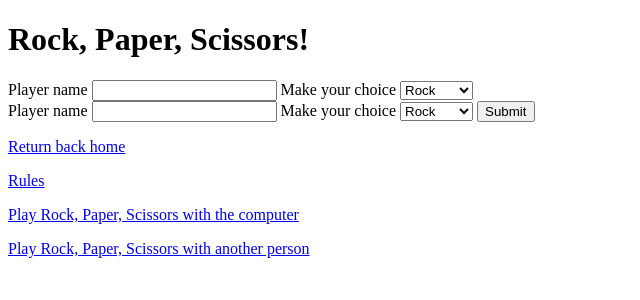
After one commit to AS-Brown/RPS_Homework, a Flask app: page /multiplayer in a window 1280 px wide. The commit adds this page. Shown: the top 300 px of the page, without its empty margins (0-640 px from the left). Run offline with Flask 2, Linux system fonts and the light colour scheme.

Commit message:
with multiplayer

```diff
--- a/controllers/controller.py
+++ b/controllers/controller.py
@@ -1,11 +1,19 @@
-from flask import render_template
+from flask import render_template, request
 from app import app
 from models.game import *
 from models.player import *
 
 @app.route('/')
 def home_route():
-    return render_template('index.html')
+    return render_template('base.html')
+
+@app.route('/play')
+def play_route():
+    return render_template('play.html')
+
+@app.route('/multiplayer')
+def multiplayer_route():
+    return render_template('multiplayer.html')
 
 @app.route('/welcome')
 def welcome_route():
@@ -16,4 +24,28 @@ def show_results(choice1, choice2):
     victory=simple_game(choice1, choice2)
     if victory == None:
         return render_template('winner.html', winner="nobody", winning_move="a draw")
-    return render_template('winner.html', winner=victory[0], winning_move=victory[1])
+    return render_template('winner.html', winner=victory.player_number, winning_move=victory.choice)
+
+@app.route('/play', methods=['POST'])
+def make_results():
+    player_number=request.form['name']
+    choice=request.form['choice']
+    new_player=Player(player_number,choice)
+    computer=make_computer()
+    victory=run_game(new_player, computer)
+    if victory == None:
+        return render_template('winner.html', winner="nobody", winning_move="a draw")
+    return render_template('winner.html', winner=victory.player_number, winning_move=victory.choice)
+
+@app.route('/multiplayer', methods=['POST'])
+def make_multiplayer_results():
+    player_number=request.form['name']
+    choice=request.form['choice']
+    new_player=Player(player_number,choice)
+    player_number=request.form['name2']
+    choice=request.form['choice2']
+    new_player2=Player(player_number,choice)
+    victory=run_game(new_player, new_player2)
+    if victory == None:
+        return render_template('winner.html', winner="nobody", winning_move="a draw")
+    return render_template('winner.html', winner=victory.player_number, winning_move=victory.choice)
--- a/templates/base.html
+++ b/templates/base.html
@@ -8,6 +8,14 @@
 </head>
 <body>
     <h1>Rock, Paper, Scissors!</h1>
-    <p><a href="/welcome">Welcome page</a></p>
+        {% block play %}
+
+        {% endblock play%}
+        {% block multiplayer %}
+
+        {% endblock multiplayer%}
+        <p><a href="/welcome">Rules</a></p>
+        <p><a href="/play">Play Rock, Paper, Scissors with the computer</a></p>
+        <p><a href="/multiplayer">Play Rock, Paper, Scissors with another person</a></p>
 </body>
 </html>
--- a/templates/index.html
+++ /dev/null
@@ -1,2 +0,0 @@
-{% extends "base.html" %}
-<p><a href="/welcome">Welcome page</a></p>
--- /dev/null
+++ b/templates/multiplayer.html
@@ -0,0 +1,34 @@
+{% extends 'base.html' %}
+{% block multiplayer %}
+<form action="/multiplayer" method="post">
+    <label for="name">Player name</label>
+    <input type="text" name="name" id="name">
+
+    <label for="choice">Make your choice</label>
+    <select id="choice" name="choice">
+      <option value="rock">Rock</option>
+      <option value="paper">Paper</option>
+      <option value="scissors">Scissors</option>
+    </select>
+    <br>
+    <label for="name2">Player name</label>
+    <input type="text" name="name2" id="name2">
+
+    <label for="choice2">Make your choice</label>
+    <select id="choice2" name="choice2">
+      <option value="rock">Rock</option>
+      <option value="paper">Paper</option>
+      <option value="scissors">Scissors</option>
+    </select>
+
+    <input type="submit">
+</form>
+
+
+<p><a href="/">Return back home</a></p>
+
+
+
+
+
+{% endblock multiplayer%}
--- a/templates/welcome.html
+++ b/templates/welcome.html
@@ -8,7 +8,6 @@
 </head>
 <body>
     <h1>Welcome to Rock, Paper, Scissors!</h1>
-    <p>At this point in time the game is very basic, you make your choice by placing it in the title so localhost:5000 would become localhost:5000/rock and then localhost:5000/rock/paper. </p>
     <p>The rules are very simple, rock beats paper, paper beats scissors and scissors beat rock.</p>
     <p><a href="/">Return back home</a></p>
 </body>
--- a/templates/winner.html
+++ b/templates/winner.html
@@ -9,5 +9,9 @@
 <body>
     <h1>Rock, Paper, Scissors!</h1>
     <p>The winner is {{ winner }} with {{ winning_move }}</p>
+
+    <p><a href="/play">Play the computer</a></p>
+    <p><a href="/multiplayer">Play with another person</a></p>
+    <p><a href="/">Return back home</a></p>
 </body>
 </html>
```
Also changed, not shown: models/game.py (+12 -5 lines), templates/play.html (added, +20 -0 lines).
